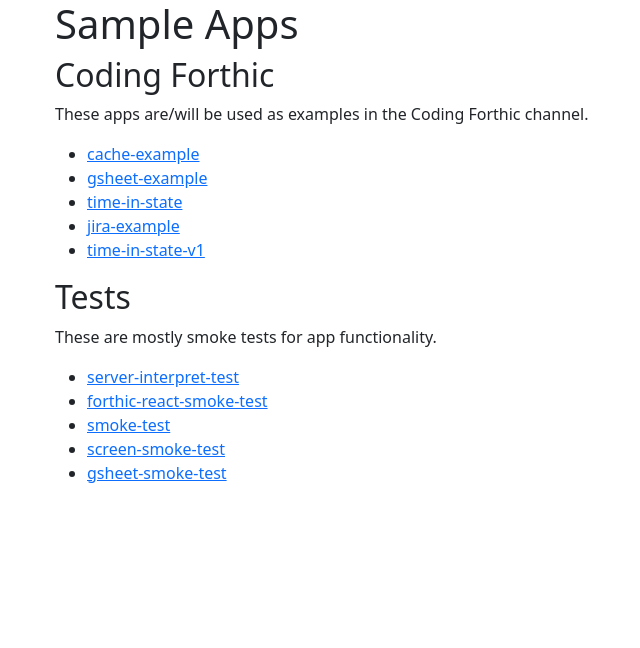
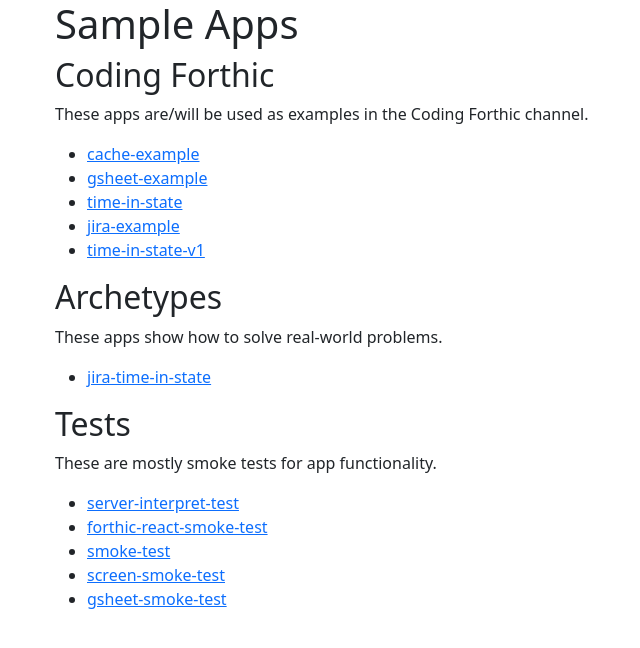
Before and after one commit to linkedin/forthic, a Flask app: page / in a window 1280 px wide. Shown: the top 648 px of the page, without its empty margins (27-667 px from the left). Run offline with Flask 3, Linux system fonts and the light colour scheme.

Commit message:
Add initial archetypes to Forthic sample apps
* Add Jira time in state app along with documentation on how to tweak it
* Add archetypes section to home page of Forthic sample apps

```diff
--- /dev/null
+++ b/server/apps/archetypes/jira-time-in-state/config.json
@@ -0,0 +1,4 @@
+{
+    "forthic_version": "v3",
+    "tags": ["archetype", "jira"]
+}
--- a/server/run.py
+++ b/server/run.py
@@ -45,9 +45,11 @@
 @app.route('/')
 def home():
     coding_forthic_apps = os.listdir("./apps/coding-forthic")
+    archetype_apps = os.listdir("./apps/archetypes")
     test_apps = os.listdir("./apps/tests")
     apps = {
         "coding-forthic": coding_forthic_apps,
+        "archetypes": archetype_apps,
         "tests": test_apps
     }
     return render_template('home.html', apps=apps)
--- a/server/templates/home.html
+++ b/server/templates/home.html
@@ -19,6 +19,16 @@
                 {% endfor %}
             </ul>
 
+            <h2>Archetypes</h2>
+            <p>These apps show how to solve real-world problems.</p>
+            <ul>
+                {% for app in apps['archetypes'] %}
+                <li>
+                    <a href="./archetypes/{{app}}">{{app}}</a>
+                </li>
+                {% endfor %}
+            </ul>
+
             <h2>Tests</h2>
             <p>These are mostly smoke tests for app functionality.</p>
             <ul>
```
Also changed, not shown: server/apps/archetypes/jira-time-in-state/README.md (added), 1 other file.
